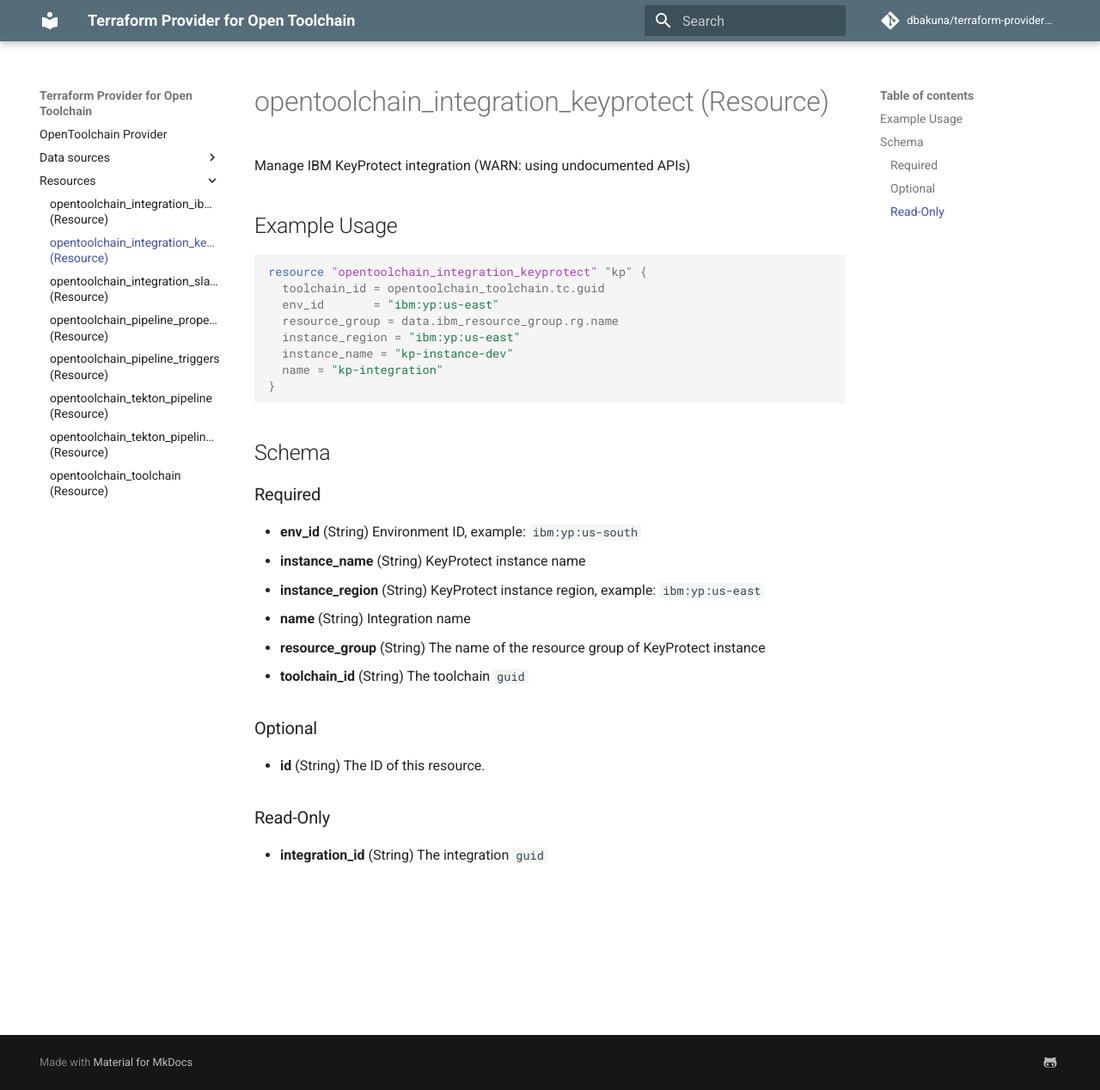
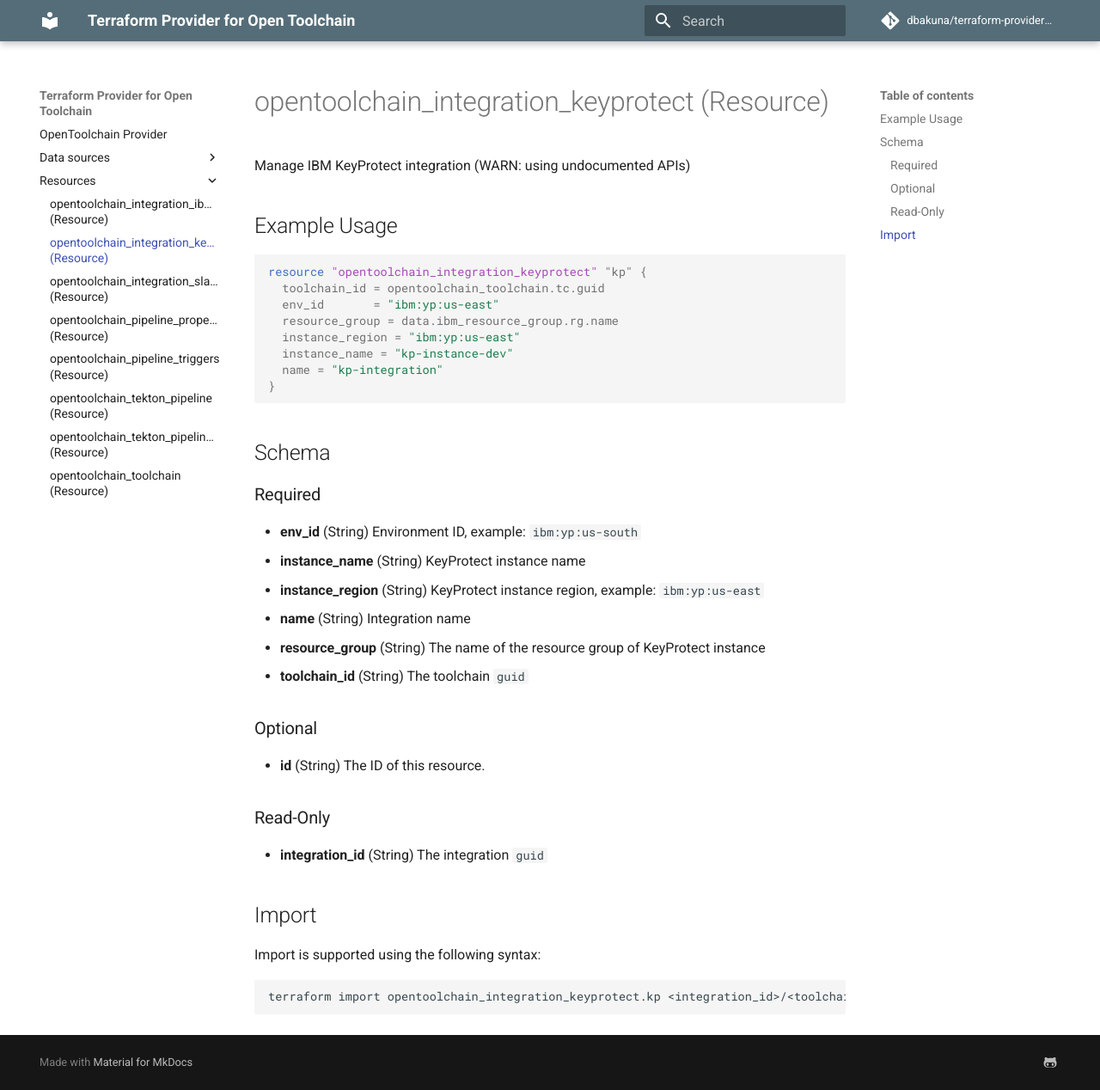
Before and after one commit to dariusbakunas/terraform-provider-opentoolchain, an MkDocs documentation site: the page built from docs/resources/integration_keyprotect.md, in a window 1280 px wide and 1268 px high. Shown: the whole window at 86% size. Built offline with MkDocs 1.6.1 and Material for MkDocs 9.7.7, drawn with Linux system fonts in a browser that asks for light colours; comment, search, counter and statistics services are not loaded.

Commit message:
feat: add import support for keyprotect

````diff
--- a/docs/resources/integration_keyprotect.md
+++ b/docs/resources/integration_keyprotect.md
@@ -42,3 +42,11 @@ resource "opentoolchain_integration_keyprotect" "kp" {
 ### Read-Only
 
 - **integration_id** (String) The integration `guid`
+
+## Import
+
+Import is supported using the following syntax:
+
+```shell
+terraform import opentoolchain_integration_keyprotect.kp <integration_id>/<toolchain_id>/<env_id>
+```
````
Also changed, not shown: 2 other files.
